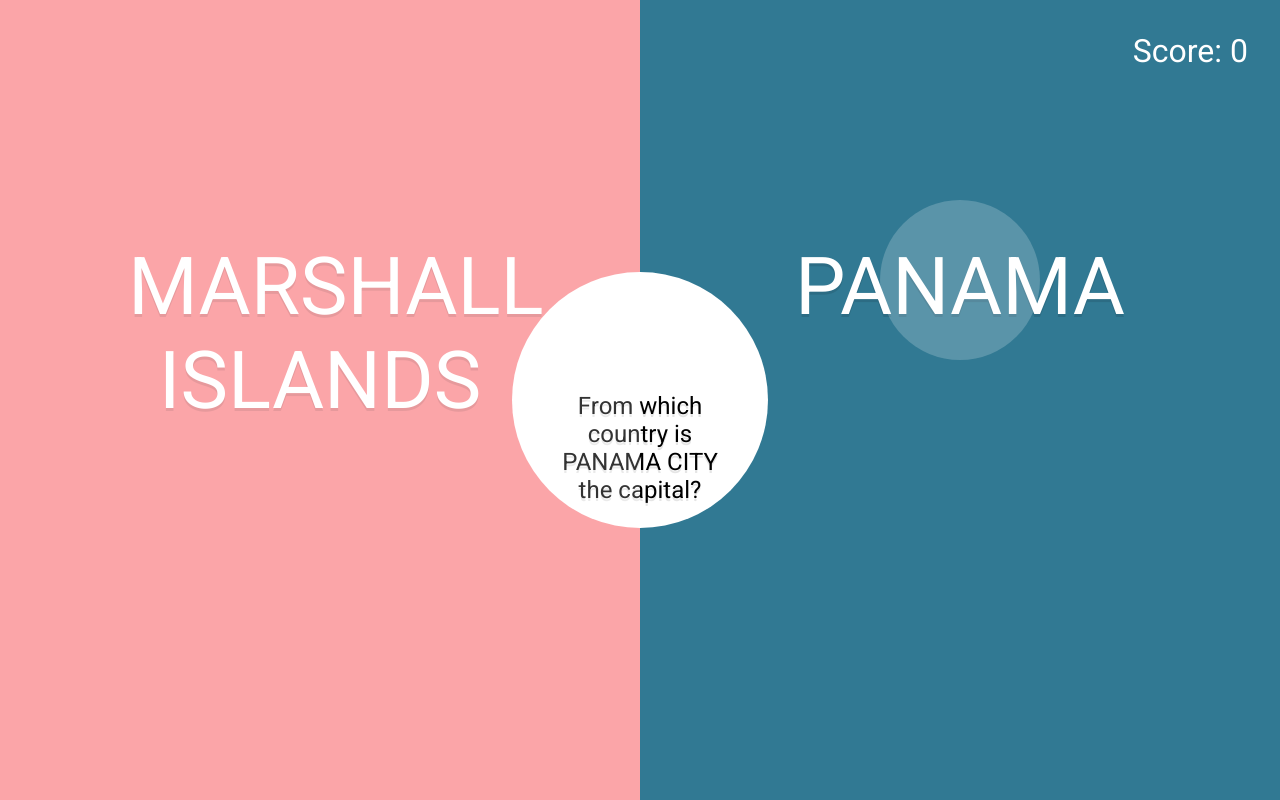
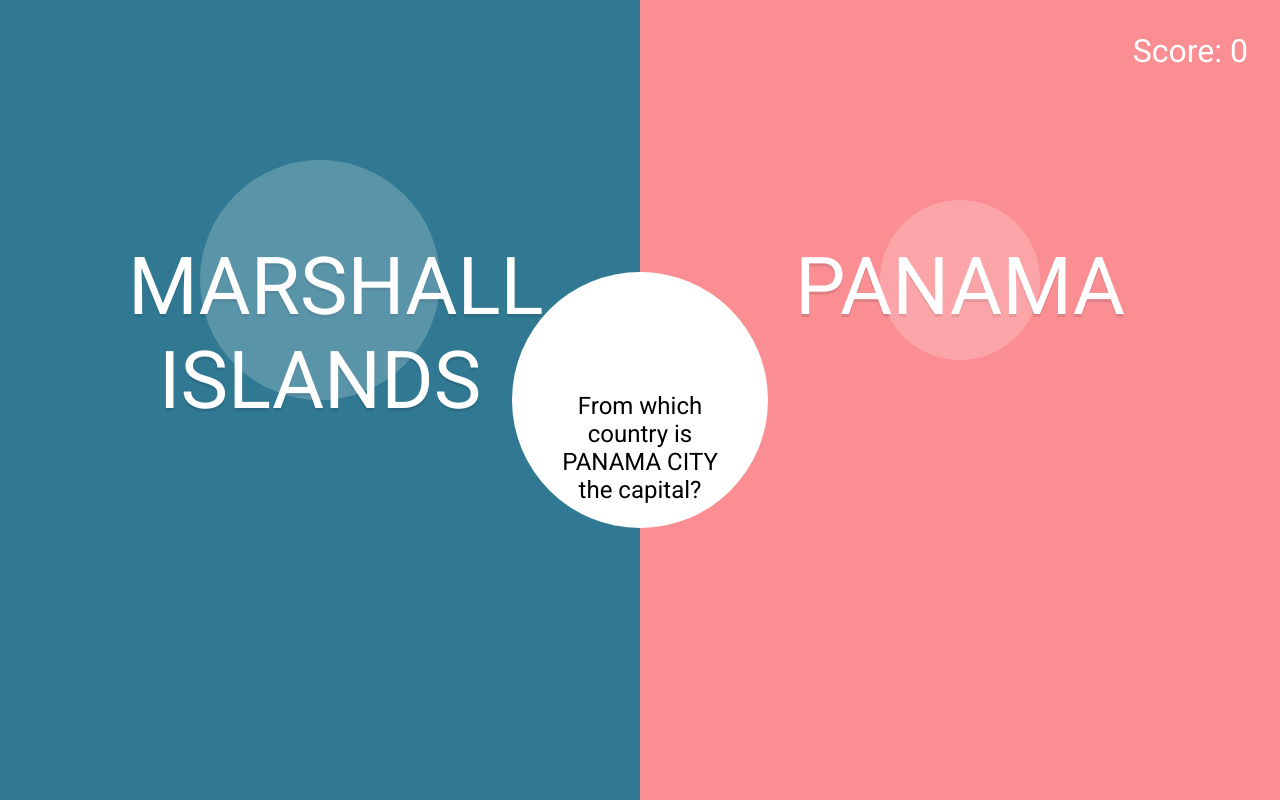
Before and after one commit to raerpo/capitals-game, a React app: page / in a window 1280 px wide. Both pictures are taken after a click on the button "PROVE IT". Built offline with nearby package versions, Linux system fonts and the light colour scheme.

Commit message:
create handler for right country

```diff
--- a/src/index.tsx
+++ b/src/index.tsx
@@ -26,8 +26,16 @@ interface countryData {
   capital: string
 }
 
+interface appState {
+  playing: boolean,
+  capital: string,
+  rightCountry: string,
+  wrongCountry: string,
+  score: number
+}
+
 class App extends React.Component {
-  state = {
+  state: appState = {
     playing: false,
     capital: "",
     rightCountry: "",
@@ -54,6 +62,20 @@ class App extends React.Component {
       wrongCountry
     };
   };
+  handleRightCountrySelection = () => {
+    const newRoundData = this.getNewRound();
+    const newState: appState = {
+      ...this.state,
+      score: this.state.score + 1,
+      capital: newRoundData.capital,
+      rightCountry: newRoundData.rightCountry.country,
+      wrongCountry: newRoundData.wrongCountry.country
+    };
+    this.setState(newState);
+  }
+  handleWrongCountrySelection = () => {
+    alert('stupid!!!');
+  }
   render() {
     const { playing, capital, rightCountry, wrongCountry, score } = this.state;
     const backgroundColors = getRandomItems(capitalsColors, 2) as [string, string];
@@ -65,6 +87,8 @@ class App extends React.Component {
             capital={capital}
             rightCountry={rightCountry}
             wrongCountry={wrongCountry}
+            handleRightCountrySelection={this.handleRightCountrySelection}
+            handleWrongCountrySelection={this.handleWrongCountrySelection}
             score={score}
           />
         ) : (
--- a/src/scenes/Game.tsx
+++ b/src/scenes/Game.tsx
@@ -7,6 +7,8 @@ interface gameProps {
   rightCountry: string;
   wrongCountry: string;
   score: number;
+  handleRightCountrySelection: () => void;
+  handleWrongCountrySelection: () => void;
 }
 
 const GameWrapper = styled.div`
@@ -25,7 +27,7 @@ const Country = styled.div`
   overflow: hidden;
   &:hover {
     & > p:before {
-      transform: scale(10);
+      transform: scale(1.5);
     }
   }
   & > p {
@@ -60,7 +62,6 @@ const Capital = styled.div`
   text-align: center;
   margin-top: calc(50vh - 10vw);
   & > p {
-    text-shadow: 0 3px 0 rgba(1,1,1,0.1);
     margin: 0px;
     margin-top: 6rem;
     padding: 1em;
@@ -77,15 +78,21 @@ const Score = styled.div`
 `;
 
 const Game = (props: gameProps) => {
-  const { colors, capital, rightCountry, wrongCountry, score } = props;
+  const { colors, capital, rightCountry, wrongCountry, score, handleRightCountrySelection, handleWrongCountrySelection } = props;
   const coinFlipOrder = Math.random();
+  const rightCountryComponent = <Country color={colors[0]} onClick={handleRightCountrySelection}>
+    <p>{rightCountry}</p>
+  </Country>;
+  const wrongCountryComponent = <Country color={colors[1]} onClick={handleWrongCountrySelection}>
+    <p>{wrongCountry}</p>
+  </Country>;
   return (
     <GameWrapper>
       <Score>Score: { score }</Score>
       <Capital><p>From which country is <br /> {capital} <br /> the capital?</p></Capital>
       <CountriesWrapper>
-        <Country color={colors[0]}><p>{coinFlipOrder > 0.5 ? rightCountry : wrongCountry}</p></Country>
-        <Country color={colors[1]}><p>{coinFlipOrder > 0.5 ? wrongCountry : rightCountry}</p></Country>
+        {coinFlipOrder > 0.5 ? rightCountryComponent : wrongCountryComponent}
+        {coinFlipOrder > 0.5 ? wrongCountryComponent : rightCountryComponent}
       </CountriesWrapper>
     </GameWrapper>
   );
```
